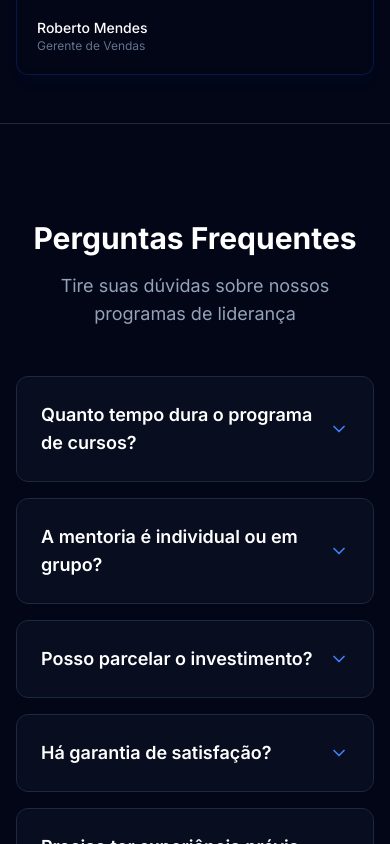
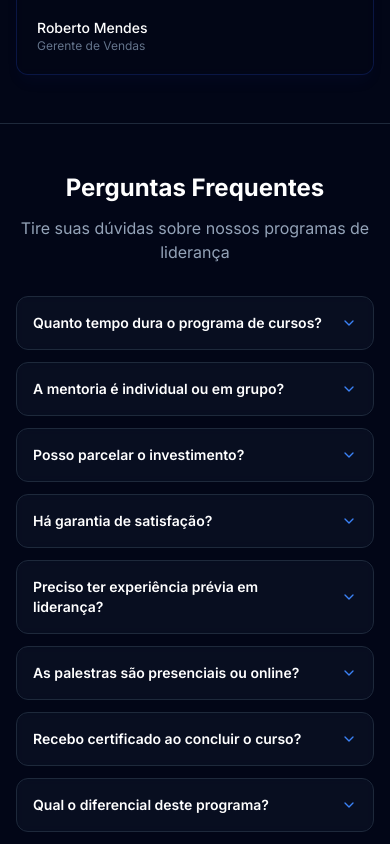
Before and after one commit to gaholiveira/godev-quase-lider-0epxyr37, a Next.js app: page / in a window 390 px wide. Shown: the part 4400-5244 px from the top of the page. Built offline with nearby package versions, Linux system fonts and the light colour scheme.

Commit message:
feat: sync src/components/sections/faq.tsx
Co-authored-by: GoDev Studio <ai@godev.studio>

```diff
--- a/src/components/sections/faq.tsx
+++ b/src/components/sections/faq.tsx
@@ -51,8 +51,8 @@ export function FAQSection({
 }: FAQSectionProps) {
   const [openIndex, setOpenIndex] = useState<number | null>(null);
   return (
-    <section className="border-t border-slate-800 bg-slate-950 py-24">
-      <div className="mx-auto max-w-4xl px-4">
+    <section className="border-t border-slate-800 bg-slate-950 py-12 sm:py-16 lg:py-24">
+      <div className="mx-auto max-w-4xl px-4 sm:px-6">
         <motion.div
           initial={{ opacity: 0, y: 20 }}
           whileInView={{ opacity: 1, y: 0 }}
@@ -60,10 +60,10 @@ export function FAQSection({
           transition={{ duration: 0.6 }}
           className="text-center"
         >
-          <h2 className="text-3xl font-bold text-white sm:text-4xl">{title}</h2>
-          <p className="mt-4 text-lg text-slate-400">{subtitle}</p>
+          <h2 className="text-2xl font-bold text-white sm:text-3xl lg:text-4xl">{title}</h2>
+          <p className="mt-3 text-base text-slate-400 sm:mt-4 sm:text-lg">{subtitle}</p>
         </motion.div>
-        <div className="mt-12 space-y-4">
+        <div className="mt-8 space-y-3 sm:mt-12 sm:space-y-4">
           {items.map((item, i) => (
             <motion.div
               key={i}
@@ -76,11 +76,11 @@ export function FAQSection({
               <button
                 type="button"
                 onClick={() => setOpenIndex(openIndex === i ? null : i)}
-                className="flex w-full items-center justify-between gap-4 p-6 text-left transition-colors hover:bg-slate-800/50"
+                className="flex min-h-[44px] w-full items-center justify-between gap-3 p-4 text-left transition-colors hover:bg-slate-800/50 sm:gap-4 sm:p-6"
               >
-                <span className="text-lg font-semibold text-white">{item.question}</span>
+                <span className="text-sm font-semibold text-white sm:text-base lg:text-lg">{item.question}</span>
                 <ChevronDown
-                  className={`size-5 shrink-0 text-leadership-blue-light transition-transform duration-200 ${openIndex === i ? 'rotate-180' : ''}`}
+                  className={`size-4 shrink-0 text-leadership-blue-light transition-transform duration-200 sm:size-5 ${openIndex === i ? 'rotate-180' : ''}`}
                 />
               </button>
               <AnimatePresence>
@@ -92,7 +92,7 @@ export function FAQSection({
                     transition={{ duration: 0.3 }}
                     className="overflow-hidden"
                   >
-                    <div className="border-t border-slate-800 px-6 py-4 text-slate-300">{item.answer}</div>
+                    <div className="border-t border-slate-800 px-4 py-3 text-sm text-slate-300 sm:px-6 sm:py-4 sm:text-base">{item.answer}</div>
                   </motion.div>
                 )}
               </AnimatePresence>
```
